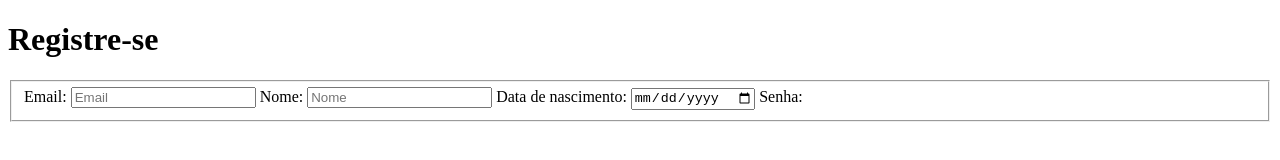
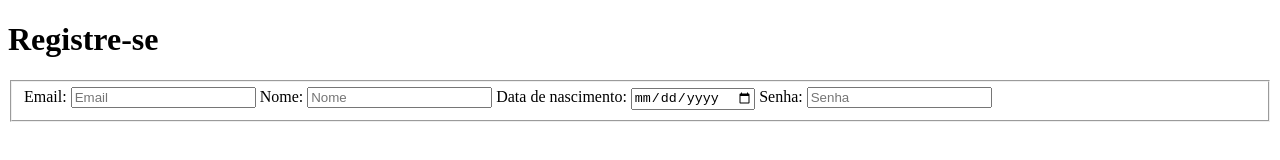
Before and after one commit to joaov1ct0r/chat-application, a website: page src/view/registro/index.html in a window 1280 px wide. Drawn offline with Linux system fonts and the light colour scheme.

Commit message:
elemento input criado em index.html

```diff
--- a/src/view/registro/index.html
+++ b/src/view/registro/index.html
@@ -31,6 +31,13 @@
                         <label for="data">Data de nascimento:</label>
                         <input type="date" id="data" name="data" required />
                         <label for="password">Senha:</label>
+                        <input
+                            type="password"
+                            name="password"
+                            id="password"
+                            placeholder="Senha"
+                            required
+                        />
                     </fieldset>
                 </form>
             </div>
```
